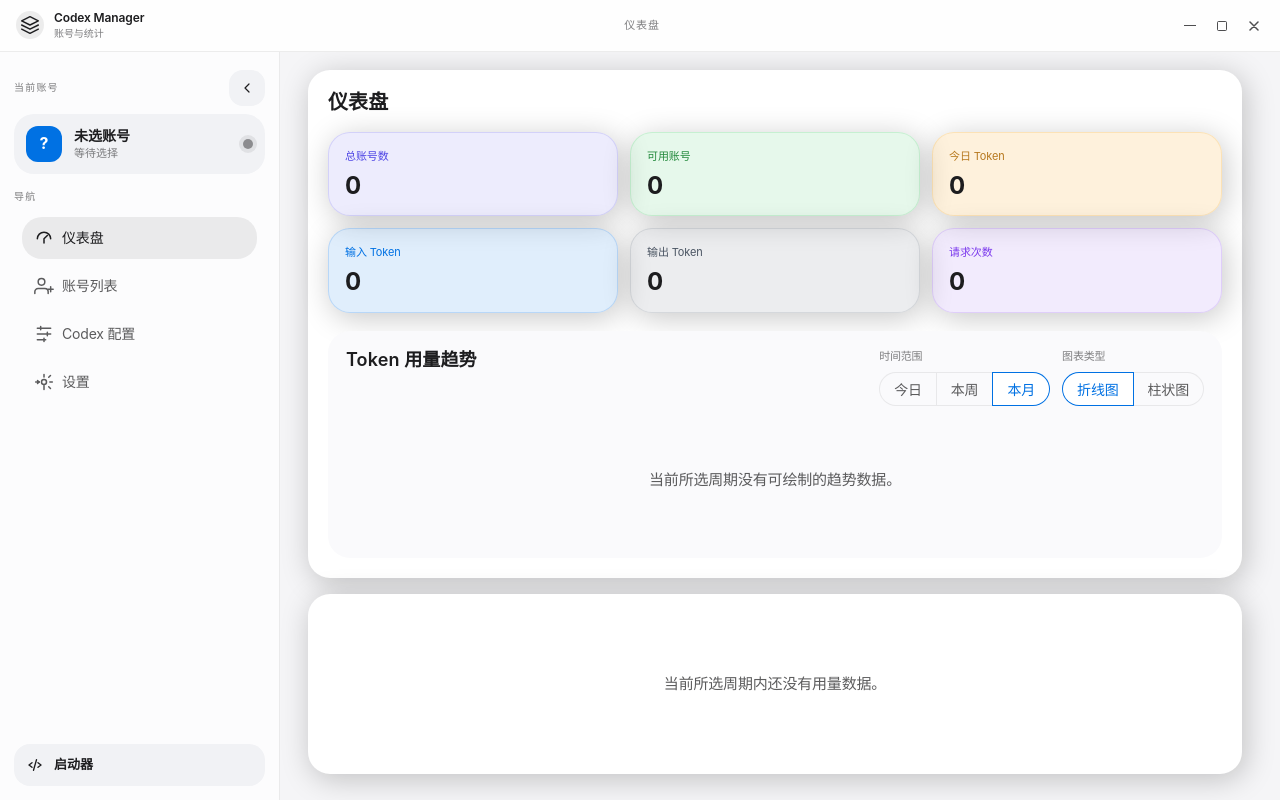
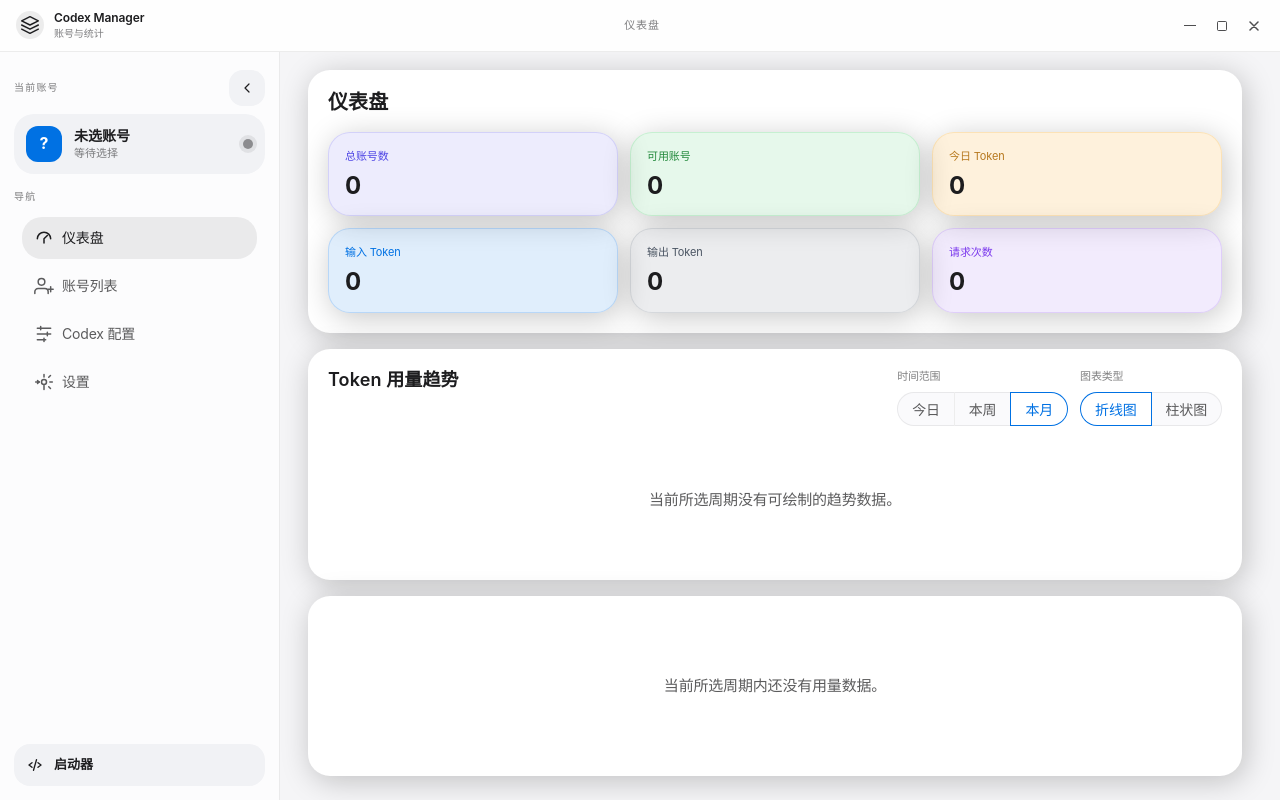
Before and after one commit to weimin96/CodexX, a Vue app: page /usage in a window 1280 px wide. Built offline with nearby package versions, Linux system fonts and the light colour scheme.

Commit message:
拆分仪表盘与趋势图模块

```diff
--- a/src/views/UsageView.vue
+++ b/src/views/UsageView.vue
@@ -35,8 +35,9 @@
           </div>
         </div>
       </div>
+    </section>
 
-      <div class="dashboard-chart-shell">
+    <section class="surface-panel section-grid trend-panel">
       <div class="dashboard-chart-head">
         <h2 class="panel-heading dashboard-chart-title">Token 用量趋势</h2>
         <div class="dashboard-chart-controls">
@@ -66,7 +67,6 @@
       <div v-else-if="chartData.length > 0" ref="tokenChartRef" class="chart-container" />
       <div v-else class="usage-empty">
         <p>当前所选周期没有可绘制的趋势数据。</p>
-        </div>
       </div>
     </section>
 
@@ -538,14 +538,6 @@ onUnmounted(() => {
   --card-border: rgba(124, 58, 237, 0.16);
 }
 
-.dashboard-chart-shell {
-  display: grid;
-  gap: 14px;
-  padding: 18px;
-  border-radius: 22px;
-  background: var(--app-surface-muted);
-}
-
 .dashboard-chart-head {
   display: flex;
   align-items: flex-start;
@@ -563,6 +555,10 @@ onUnmounted(() => {
   justify-content: flex-end;
   gap: 12px;
   flex-wrap: wrap;
+}
+
+.trend-panel {
+  gap: 14px;
 }
 
 .chart-container {
@@ -731,10 +727,6 @@ onUnmounted(() => {
     align-items: stretch;
   }
 
-  .dashboard-chart-shell {
-    padding: 16px;
-  }
-
   .account-detail-head,
   .account-detail-card-head {
     flex-direction: column;
```
Lines whose indentation alone changed are shown as unchanged.
